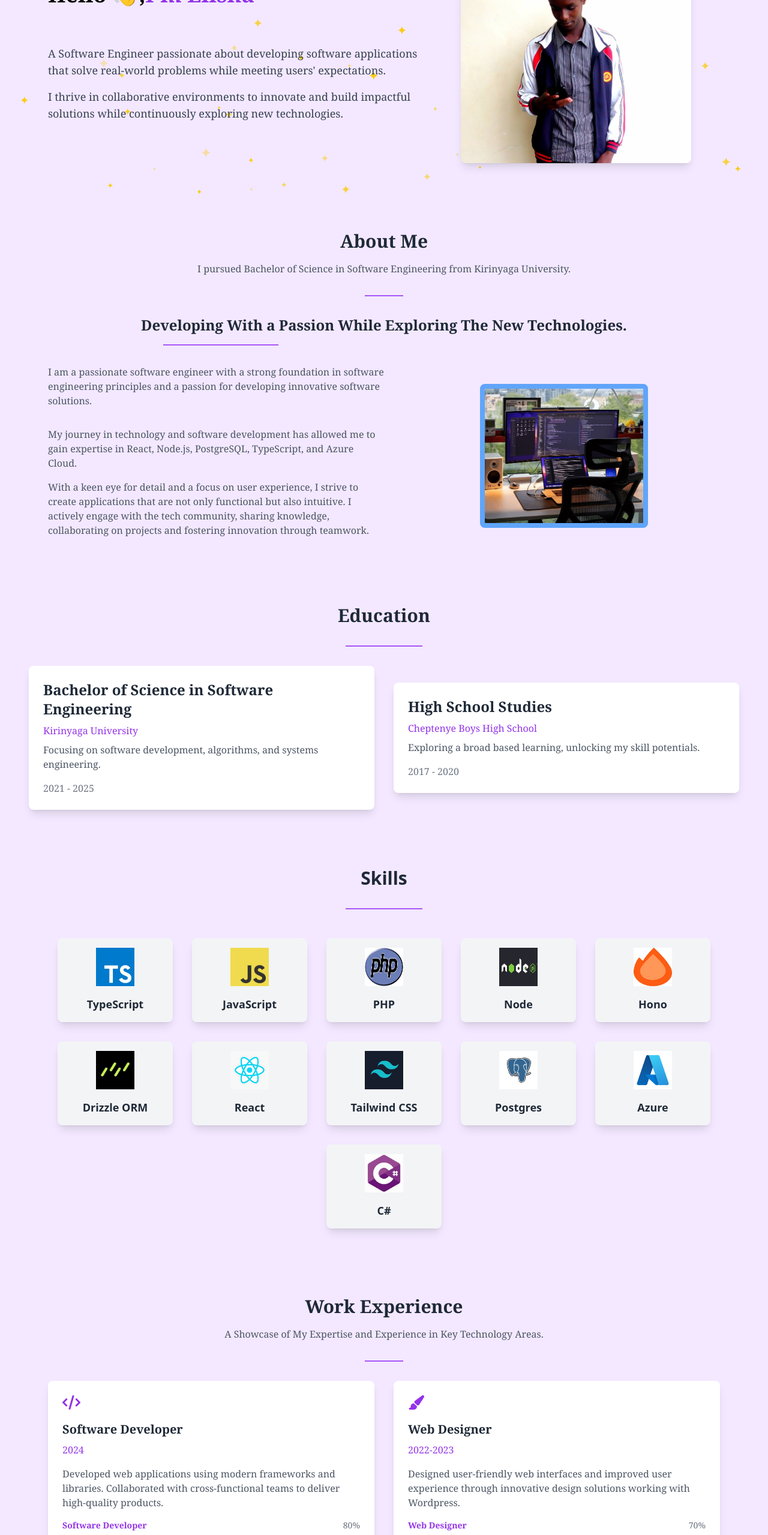
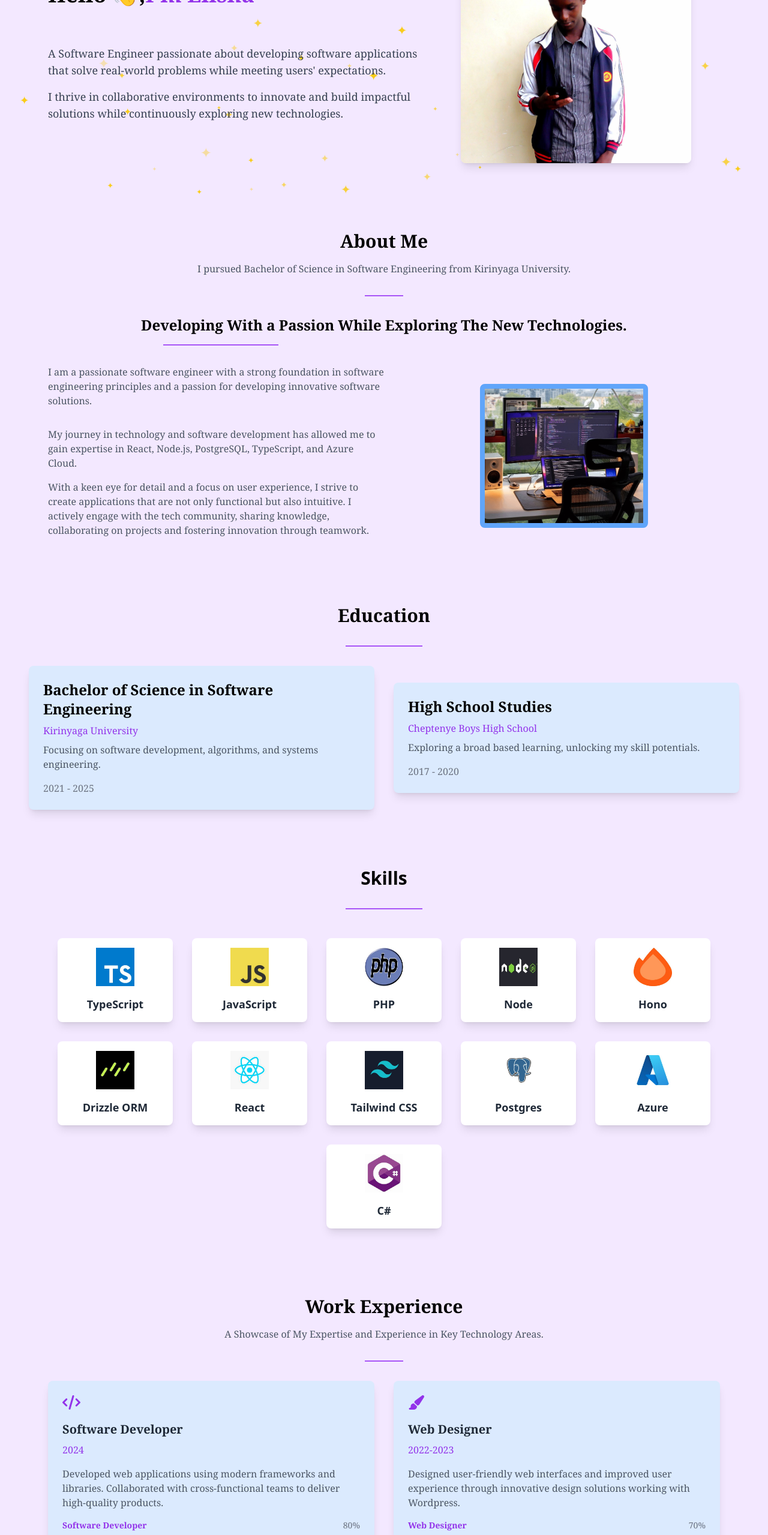
Before and after one commit to Elisha-Kiplangat/Portfolio-Website, a React (Vite) app: page / in a window 1280 px wide. Shown: the part 234-2793 px from the top of the page at 60% size. Built offline with nearby package versions, Linux system fonts and the light colour scheme.

Commit message:
color update

```diff
--- a/src/components/About.tsx
+++ b/src/components/About.tsx
@@ -22,12 +22,12 @@ const About = () => {
         {aboutDetails.map((detail, index) => (
           <div key={index}>
             <div className="text-center">
-              <h2 className="text-3xl font-bold mb-4">{detail.sectionTitle}</h2>
+              <h2 className="text-black text-3xl font-bold mb-4">{detail.sectionTitle}</h2>
               <p className="text-gray-600 mb-8">{detail.description}</p>
               <div className="border-b-2 border-purple-500 w-16 mx-auto mb-8"></div>
             </div>
             <div>
-              <h3 className="text-2xl text-center font-bold mb-4">{detail.subTitle}</h3>
+              <h3 className="text-black text-2xl text-center font-bold mb-4">{detail.subTitle}</h3>
               <div className="border-b-2 border-purple-500 w-48 lg:ml-48 md:ml-5 sm:ml-0 mb-8"></div>
 
               {/* <button className="bg-purple-500 text-white py-2 px-4 rounded hover:bg-purple-600 mb-8">Contact Me</button> */}
--- a/src/components/Certification.tsx
+++ b/src/components/Certification.tsx
@@ -30,7 +30,7 @@ const Certification = () => {
       {certifications.map((cert, index) => (
         <div
           key={index}
-          className="bg-blue-200 shadow-md hover:shadow-xl transform transition-transform duration-300 rounded-lg p-6 group"
+          className="bg-blue-100 shadow-md hover:shadow-xl transform transition-transform duration-300 rounded-lg p-6 group"
         >
           <h3 className="text-2xl font-semibold mb-3 text-gray-800 group-hover:text-purple-600 transition-colors">
             {cert.title}
--- a/src/components/Contact.tsx
+++ b/src/components/Contact.tsx
@@ -55,12 +55,12 @@ const Contact = () => {
     <div id='Contact' className="bg-purple-100 py-10 font-serif">
       <div className="container mx-auto px-4">
         <div className="text-center">
-          <h2 className="text-3xl font-bold mb-4">Stay In Touch</h2>
+          <h2 className="text-black text-3xl font-bold mb-4">Stay In Touch</h2>
           <p className="text-gray-600 mb-8">Reach out at any time with the contact info below</p>
           <div className="border-b-2 border-purple-500 w-16 mx-auto mb-8"></div>
         </div>
         <div className="grid grid-cols-1 md:grid-cols-2 gap-8">
-          <div className="bg-white p-6 rounded-lg shadow-md">
+          <div className="bg-blue-100 p-6 rounded-lg shadow-md">
             <h2 className="text-2xl font-bold mb-6 text-gray-800">Reach out</h2>
             <form className="space-y-4" onSubmit={handleSubmit}>
   <div>
@@ -71,7 +71,7 @@ const Contact = () => {
       type="text"
       id="name"
       name="name"
-      className="mt-1 block w-full px-3 py-2 border border-gray-300 rounded-md shadow-sm focus:outline-none focus:ring-blue-500 focus:border-blue-500 sm:text-sm"
+      className="mt-1 block w-full px-3 py-2 border bg-blue-50 border-gray-300 rounded-md shadow-sm focus:outline-none focus:ring-blue-500 focus:border-blue-500 sm:text-sm"
       placeholder="Your Name"
       value={formData.name}
       onChange={handleChange}
@@ -87,7 +87,7 @@ const Contact = () => {
       type="email"
       id="email"
       name="email"
-      className="mt-1 block w-full px-3 py-2 border border-gray-300 rounded-md shadow-sm focus:outline-none focus:ring-blue-500 focus:border-blue-500 sm:text-sm"
+      className="mt-1 block w-full px-3 py-2 border bg-blue-50 border-gray-300 rounded-md shadow-sm focus:outline-none focus:ring-blue-500 focus:border-blue-500 sm:text-sm"
       placeholder="Your Email"
       value={formData.email}
       onChange={handleChange}
@@ -103,7 +103,7 @@ const Contact = () => {
       id="message"
       name="message"
       rows={4}
-      className="mt-1 block w-full px-3 py-2 border border-gray-300 rounded-md shadow-sm focus:outline-none focus:ring-blue-500 focus:border-blue-500 sm:text-sm"
+      className="mt-1 block w-full px-3 py-2 border bg-blue-50 border-gray-300 rounded-md shadow-sm focus:outline-none focus:ring-blue-500 focus:border-blue-500 sm:text-sm"
       placeholder="Your Message"
       value={formData.message}
       onChange={handleChange}
@@ -122,7 +122,7 @@ const Contact = () => {
 </form>
 
           </div>
-          <div className="bg-white p-6 rounded-lg shadow-md">
+          <div className="bg-blue-100 p-6 rounded-lg shadow-md">
             <h2 className="text-2xl font-bold mb-6 text-gray-800">Connect</h2>
             <div className="space-y-4">
               <div>
--- a/src/components/Education.tsx
+++ b/src/components/Education.tsx
@@ -18,12 +18,12 @@ const Education = () => {
   return (
     <section className="bg-purple-100 py-12 px-4 md:px-12 font-serif">
       <div className="container mx-auto">
-        <h2 className="text-3xl font-bold mb-8 text-center">Education</h2>
+        <h2 className="text-black text-3xl font-bold mb-8 text-center">Education</h2>
           <div className="border-b-2 border-purple-500 w-32 mx-auto mb-8"></div>
         <div className="flex flex-col md:flex-row justify-center items-center md:space-x-8">
             {educationDetails.map((edu, index) => (
-            <div key={index} className="bg-white shadow-lg rounded-lg p-6 mb-8 md:mb-0 w-full md:w-1/2">
-              <h3 className="text-2xl font-bold mb-2">{edu.title}</h3>
+            <div key={index} className="bg-blue-100 shadow-lg rounded-lg p-6 mb-8 md:mb-0 w-full md:w-1/2">
+              <h3 className="text-black text-2xl font-bold mb-2">{edu.title}</h3>
               <p className="text-purple-600 mb-2">{edu.institution}</p>
               <p className="text-gray-600 mb-4">{edu.description}</p>
               <p className="text-gray-500">{edu.duration}</p>
--- a/src/components/Experience.tsx
+++ b/src/components/Experience.tsx
@@ -42,15 +42,15 @@ const Experience = () => {
     <section id='Portfolio' className="bg-purple-100 py-12 px-4 md:px-20 font-serif">
       <div className="container mx-auto">
         <div className="text-center">
-          <h2 className="text-3xl font-bold mb-4">Work Experience</h2>
+          <h2 className="text-black text-3xl font-bold mb-4">Work Experience</h2>
           <p className="text-gray-600 mb-8">A Showcase of My Expertise and Experience in Key Technology Areas.</p>
           <div className="border-b-2 border-purple-500 w-16 mx-auto mb-8"></div>
         </div>
         <div className="grid grid-cols-1 md:grid-cols-2 gap-8">
           {workExperiences.map((experience, index) => (
-            <div key={index} className="p-6 bg-white rounded-lg shadow-lg hover:scale-105 transition-transform">
+            <div key={index} className="p-6 bg-blue-100 rounded-lg shadow-lg hover:scale-105 transition-transform">
               <FontAwesomeIcon icon={experience.icon} className="text-purple-600 text-2xl mb-4" />
-              <h3 className="text-xl font-bold mb-2">{experience.title}</h3>
+              <h3 className="text-gray-800 text-xl font-bold mb-2">{experience.title}</h3>
               <p className="text-purple-600 mb-4">{experience.duration}</p>
               <p className="text-gray-600 mb-4">{experience.description}</p>
               <div className="flex items-center justify-between mb-2">
--- a/src/components/Services.tsx
+++ b/src/components/Services.tsx
@@ -45,7 +45,7 @@ const Services = () => {
   return (
     <section className="bg-purple-100 py-12 px-4 md:px-20 font-serif">
       <div className="container mx-auto text-center">
-        <h2 className="text-3xl font-bold mb-4">Projects</h2>
+        <h2 className="text-black text-3xl font-bold mb-4">Projects</h2>
         <p className="text-gray-600 mb-8">
           <b>Check it out!</b> Some of the outstanding projects I have been working on with the skills and experience I have in Software Development
         </p>
--- a/src/components/Skills.tsx
+++ b/src/components/Skills.tsx
@@ -28,11 +28,11 @@ const Skills = () => {
   return (
     <section className="bg-purple-100 py-12 px-4 md:px-12">
       <div className="container mx-auto">
-        <h2 className="text-3xl font-bold mb-8 text-center">Skills</h2>
+        <h2 className="text-black text-3xl font-bold mb-8 text-center">Skills</h2>
         <div className="border-b-2 border-purple-500 w-32 mx-auto mb-8"></div>
         <div className="flex flex-wrap justify-center items-center">
           {skills.map((skill, index) => (
-            <div key={index} className="bg-gray-100 shadow-lg rounded-lg p-4 m-4 w-32 md:w-48 text-center transform transition-transform duration-300 hover:scale-105">
+            <div key={index} className="bg-white shadow-lg rounded-lg p-4 m-4 w-32 md:w-48 text-center transform transition-transform duration-300 hover:scale-105">
               <img
                 src={skill.logo}
                 alt={`${skill.name} logo`}
```
